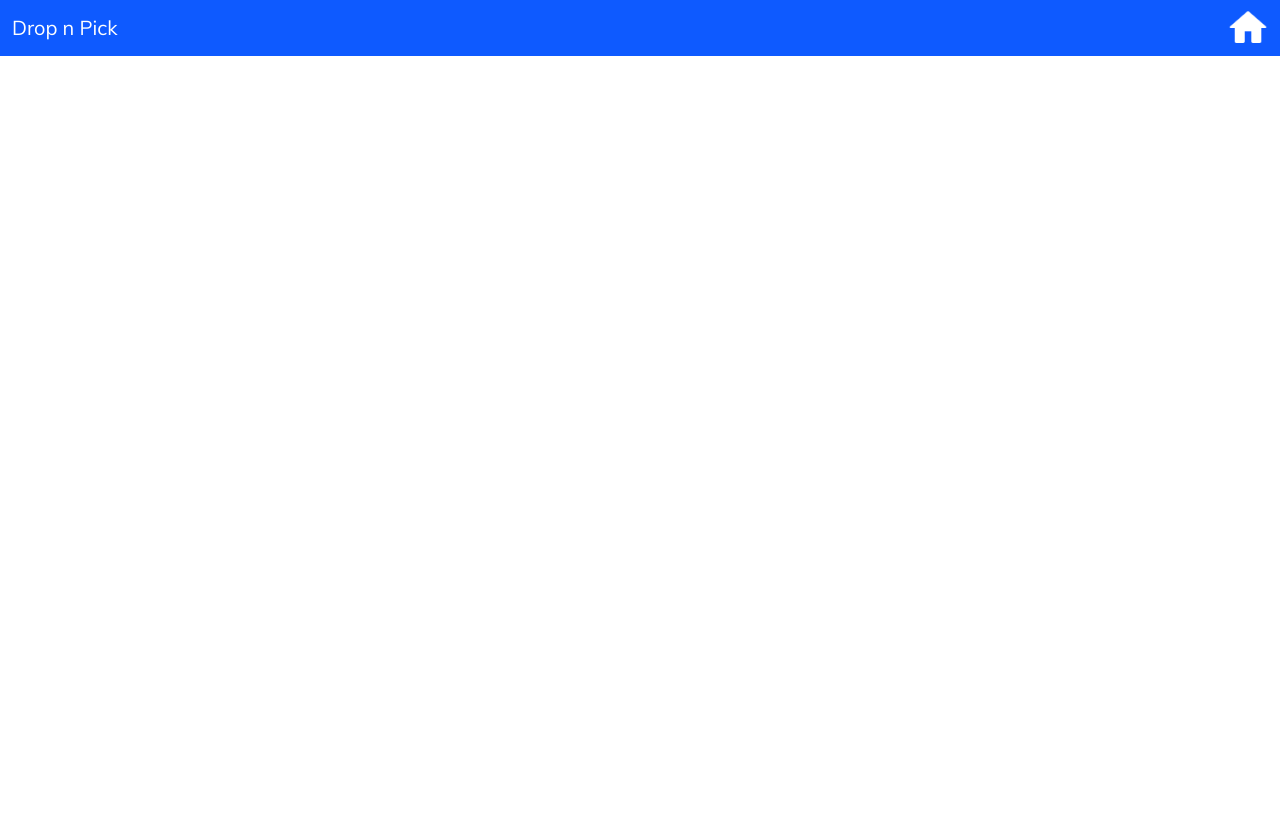
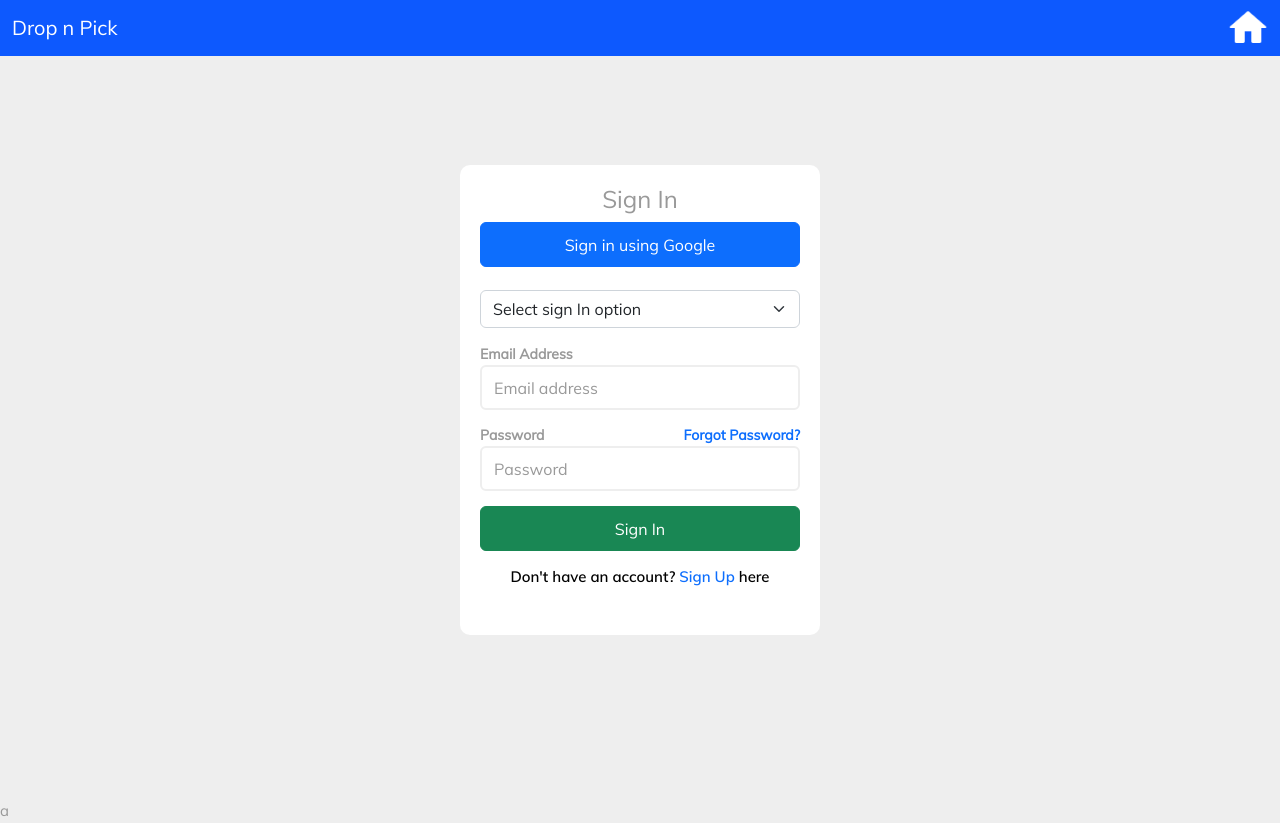
Before and after one commit to ferouzewere/Drop-n-Pick-deliveries-and-logistics, a plain HTML site: page sign_up/log_in.html in a window 1280 px wide. Before the commit the page ends 800 px from the top, so only its background shows below. Drawn offline with nearby package versions, Linux system fonts and the light colour scheme.

Commit message:
log in UI

```diff
--- /dev/null
+++ b/sign_up/css/log_in.css
@@ -0,0 +1,52 @@
+body {
+    background-color: #eee;
+}
+
+.container {
+    height: 100vh;
+    display: flex;
+    justify-content: center;
+    align-items: center;
+}
+
+.card {
+    width: 360px;
+    height: auto;
+    background-color: #fff;
+    border-radius: 10px;
+    border: none;
+    padding: 20px;
+}
+
+.form {
+    margin-top: 15px;
+}
+
+.form label {
+    font-weight: 700;
+    font-size: 14px;
+}
+
+.form input {
+    height: 45px;
+    border: 2px solid #eee;
+    transition: all 0.9s;
+}
+
+.form input:focus {
+    box-shadow: none;
+    border: 2px solid #0D6EFD;
+}
+
+.social-button {
+    height: 45px;
+    background-color: #0D6EFD;
+}
+
+.login-button {
+    margin-top: 15px;
+}
+
+.login-button button {
+    height: 45px;
+}
--- a/sign_up/log_in.html
+++ b/sign_up/log_in.html
@@ -11,6 +11,7 @@
     <link rel="stylesheet" href="fonts/material-design-iconic-font/css/material-design-iconic-font.css">
     <!-- STYLE CSS -->
     <link rel="stylesheet" href="css/style.css">
+    <link rel="stylesheet" href="css/log_in.css">
 </head>
 
 <body>
@@ -24,6 +25,47 @@
             </a>
         </div>
     </nav>
+    <div class="container">
+        <div class="card">
+            <div class="d-flex justify-content-center">
+                <h4>Sign In</h4>
+            </div>
+            <button class="btn btn-primary mt-2 social-button">Sign in using Google</button>
+            <br>
+            <div class="form-outline" data-validate="Please choose an option">
+                <select class="form-select" aria-label="Default select example">
+                    <option selected>Select sign In option</option>
+                    <option value="1">User</option>
+                    <option value="2">Admin</option>
+                    <option value="3">Delivery Guy</option>
+                </select>
+            </div>
+
+            <div class="form">
+                <label>Email Address</label>
+                <input type="text" class="form-control" placeholder="Email address">
+            </div>
+
+            <div class="form">
+                <label class="d-flex justify-content-between align-items-center"><span>Password</span><a href="#"
+                        class="text-decoration-none">Forgot Password?</a></label>
+                <input type="text" class="form-control" placeholder="Password">
+            </div>
+
+            <div class="login-button">
+                <button class="btn btn-success w-100">Sign In</button>
+            </div>
+
+            <div class="form">
+                <label class=" d-flex justify-content-center" for="">
+                    <p style="font-size:15px ;">Don't have an account? <a href="/sign_up/sign_up.html"> Sign Up</a> here
+                    </p>
+                </label>
+            </div>
+
+
+        </div>
+    </div>a
 </body>
 
 </html>
```
Also changed, not shown: sign_up/sign_up.html (+39 -117 lines).
